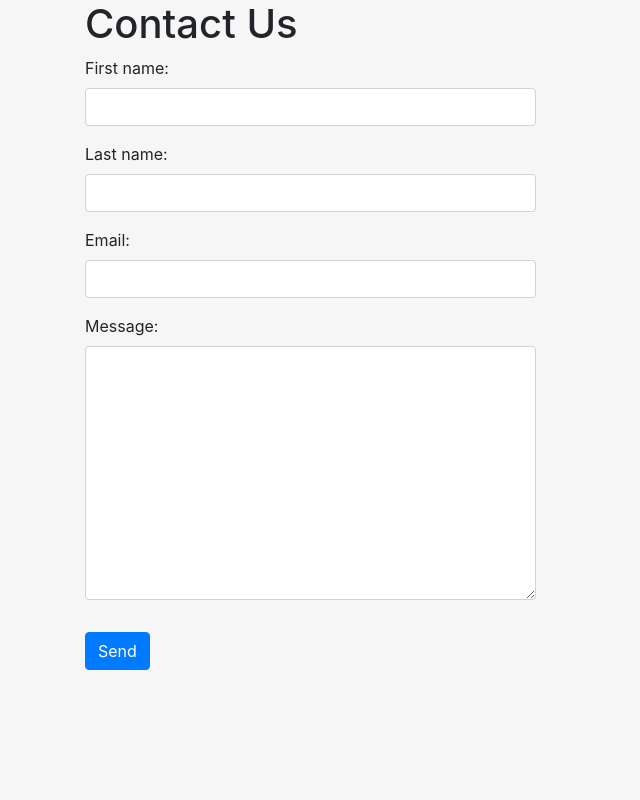
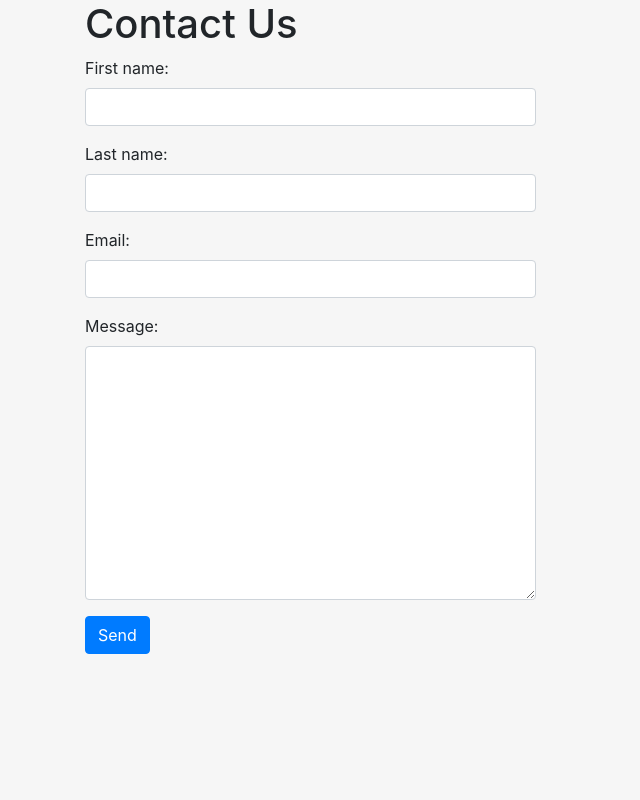
Before and after one commit to abmcknight/formExample, a Django app: page /contact/ in a window 1280 px wide. Shown: the whole page, without its empty margins (0-640 px from the left). Run offline with Django 3.2, Linux system fonts and the light colour scheme.

Commit message:
Updated with the form elements with Bootstrap class

```diff
--- a/templates/contact/contact.html
+++ b/templates/contact/contact.html
@@ -7,13 +7,13 @@
 {% block body %}
     <h1>Contact Us</h1>
 
-     <h3 style="color: red">{{ error_message }}</h3>
+     <h3 class="text-danger">{{ error_message }}</h3>
 
      <div class="input-group">
         <form action="{% url 'contact' %}" method="post">
         {% csrf_token %}
             {{ form.as_p }}
-            <button type="submit" class="btn btn-primary mt-3">Send</button>
+            <button type="submit" class="btn btn-primary">Send</button>
         </form>
      </div>
 
```
